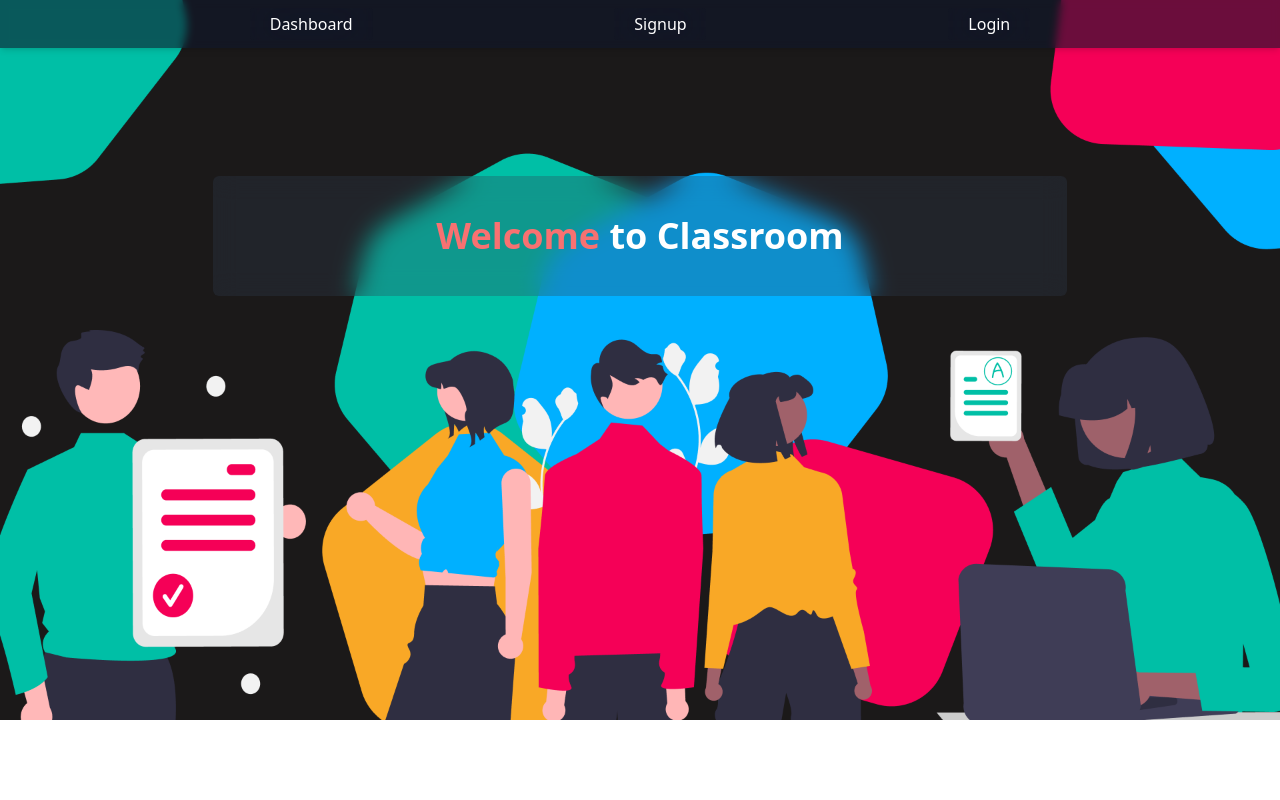
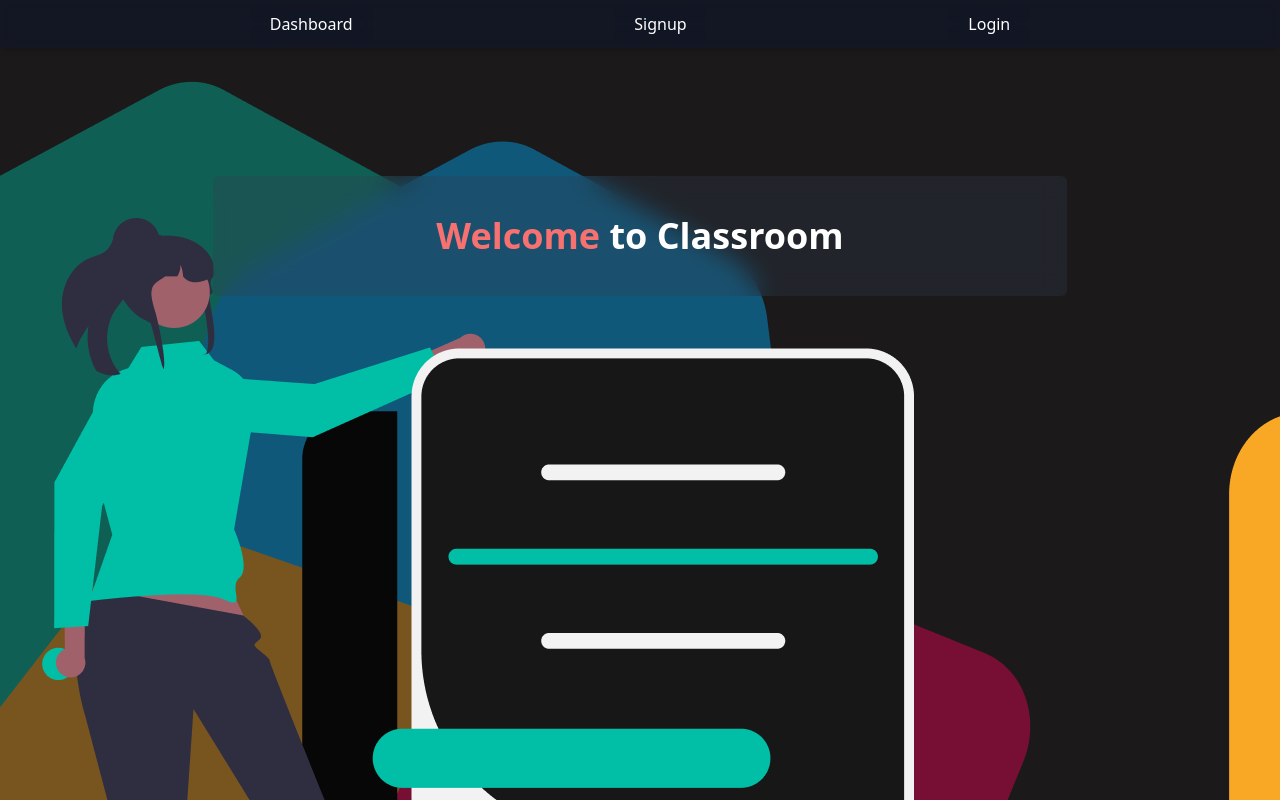
Before and after one commit to PritamChk/vue-classRoom-demo-1, a Vue app: page /dashboard in a window 1280 px wide. Built offline with nearby package versions, Linux system fonts and the light colour scheme.

Commit message:
default route resolved using redirect

```diff
--- a/src/components/Home.vue
+++ b/src/components/Home.vue
@@ -1,8 +1,11 @@
 <template>
-    <img
+  <!-- <img
       class="absolute top-0 w-screen max-h-screen"
       src="../assets/backgrounds/Home Dark.png"
-    />
+    /> -->
+  <div
+    class="absolute top-0 w-screen object-cover min-h-screen bg-mobile-login sm:bg-desktop-login from-fuchsia-300 to-blue-100"
+  ></div>
   <div
     class="text-4xl font-bold text-center py-10 mx-auto mt-32 w-2/3 h-1/4 rounded-md backdrop-filter backdrop-blur-md bg-slate-700/30"
   >
--- a/src/css/style.css
+++ b/src/css/style.css
@@ -38,7 +38,7 @@
 }
 
 .form {
-  @apply mt-3 mr-10 flex flex-1 flex-col rounded-xl bg-slate-200/20 px-2 py-1 shadow-md shadow-gray-900/25 backdrop-blur-md backdrop-filter;
+  @apply mt-3 mr-10 flex flex-1 flex-col rounded-xl bg-slate-200/20 px-2 py-1 shadow-md shadow-gray-900/25 backdrop-blur-lg backdrop-filter;
 }
 
 .form-section {
--- a/src/router/router.js
+++ b/src/router/router.js
@@ -8,8 +8,7 @@ const router= createRouter({
     routes:[
         {
             path:'/',
-            name:'Home',
-            component: Home,
+            redirect:'/dashboard'
         },
         {
             path:'/dashboard',
```
